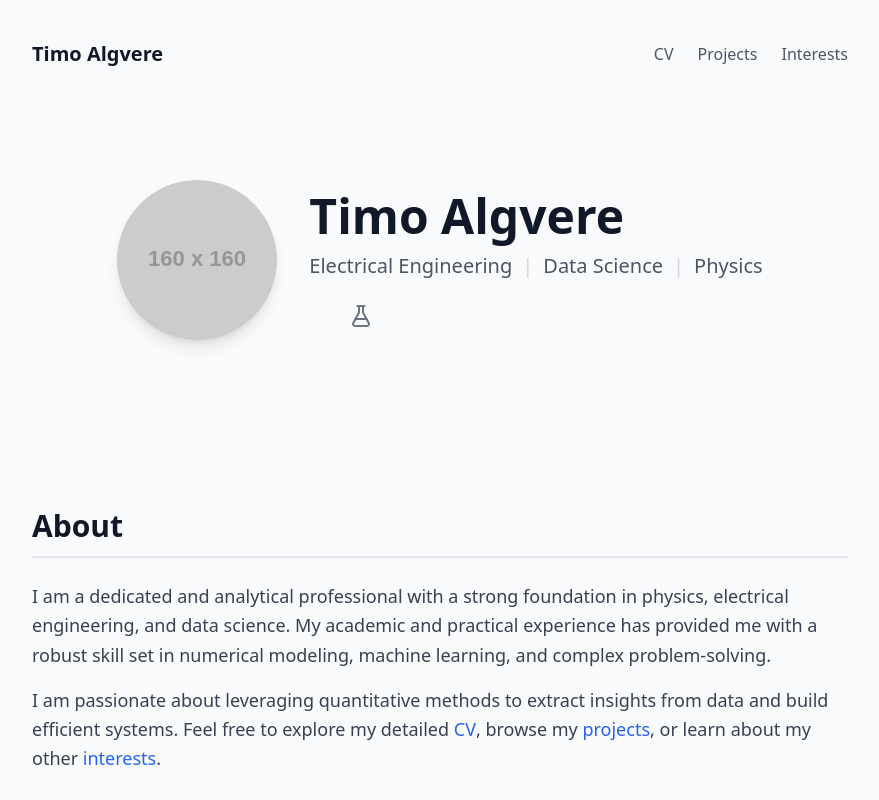
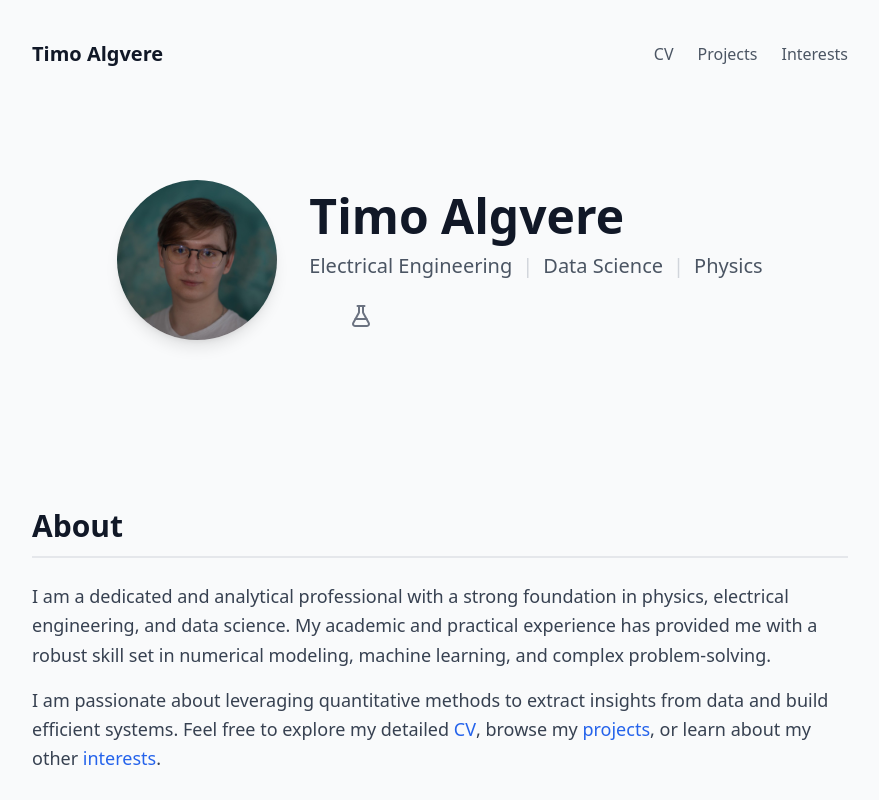
Before and after one commit to TiAlgvere/tialgvere.ee, a plain HTML site: page index.html in a window 1280 px wide. Shown: the top 800 px of the page, without its empty margins (200-1079 px from the left). Drawn offline with nearby package versions, Linux system fonts and the light colour scheme; placeholder pictures from the web are drawn by us; some icons are missing.

Commit message:
Update main page index file to show profile picture

```diff
--- a/index.html
+++ b/index.html
@@ -53,7 +53,7 @@
                   Example: <img src="timo-photo.jpg" ... >
                 -->
                 <img
-                  src="https://placehold.co/160x160/e0e0e0/555555?text=TA"
+                  src="images/profile.jpg"
                   alt="Timo Algvere"
                   class="w-40 h-40 rounded-full object-cover shadow-lg"
                 >
```
